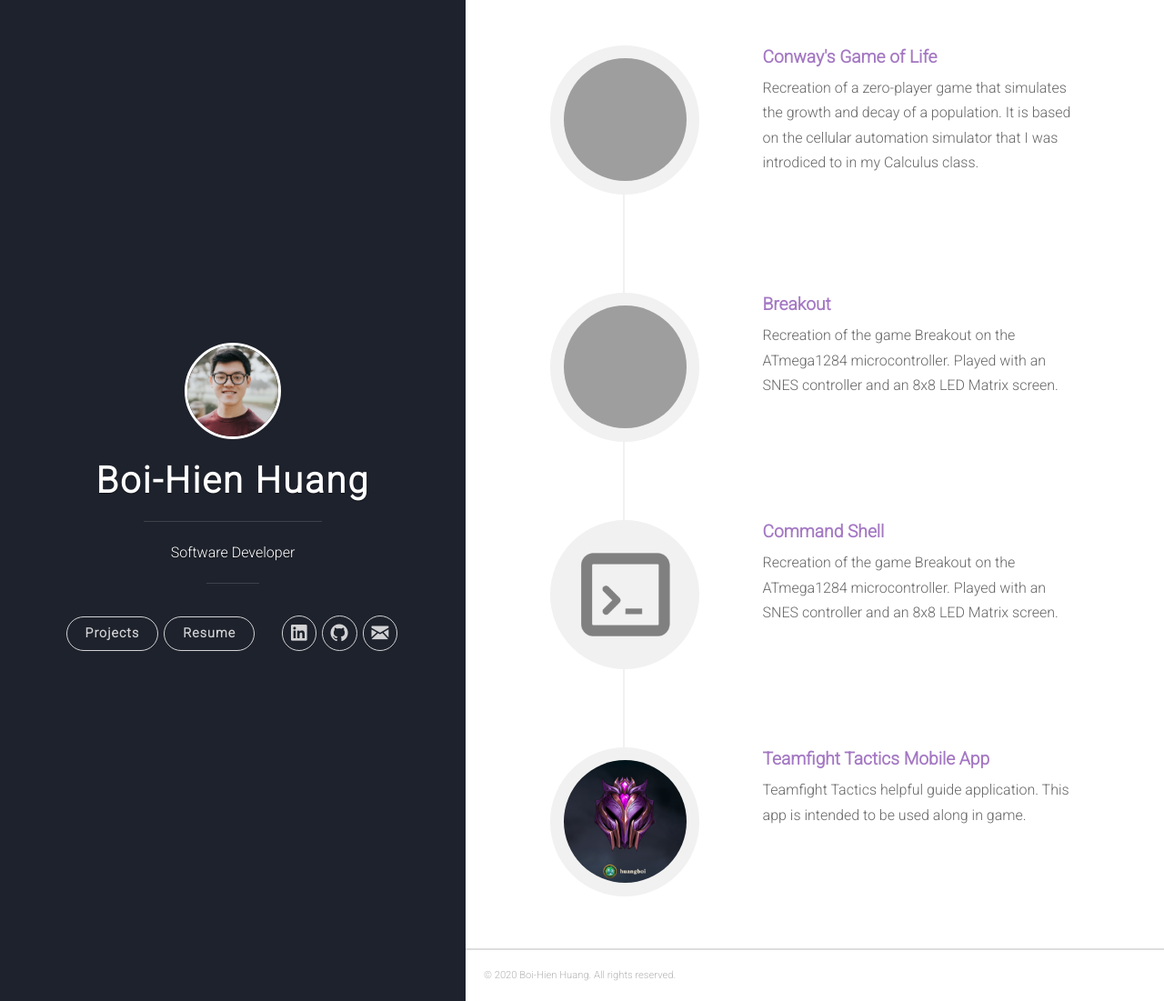
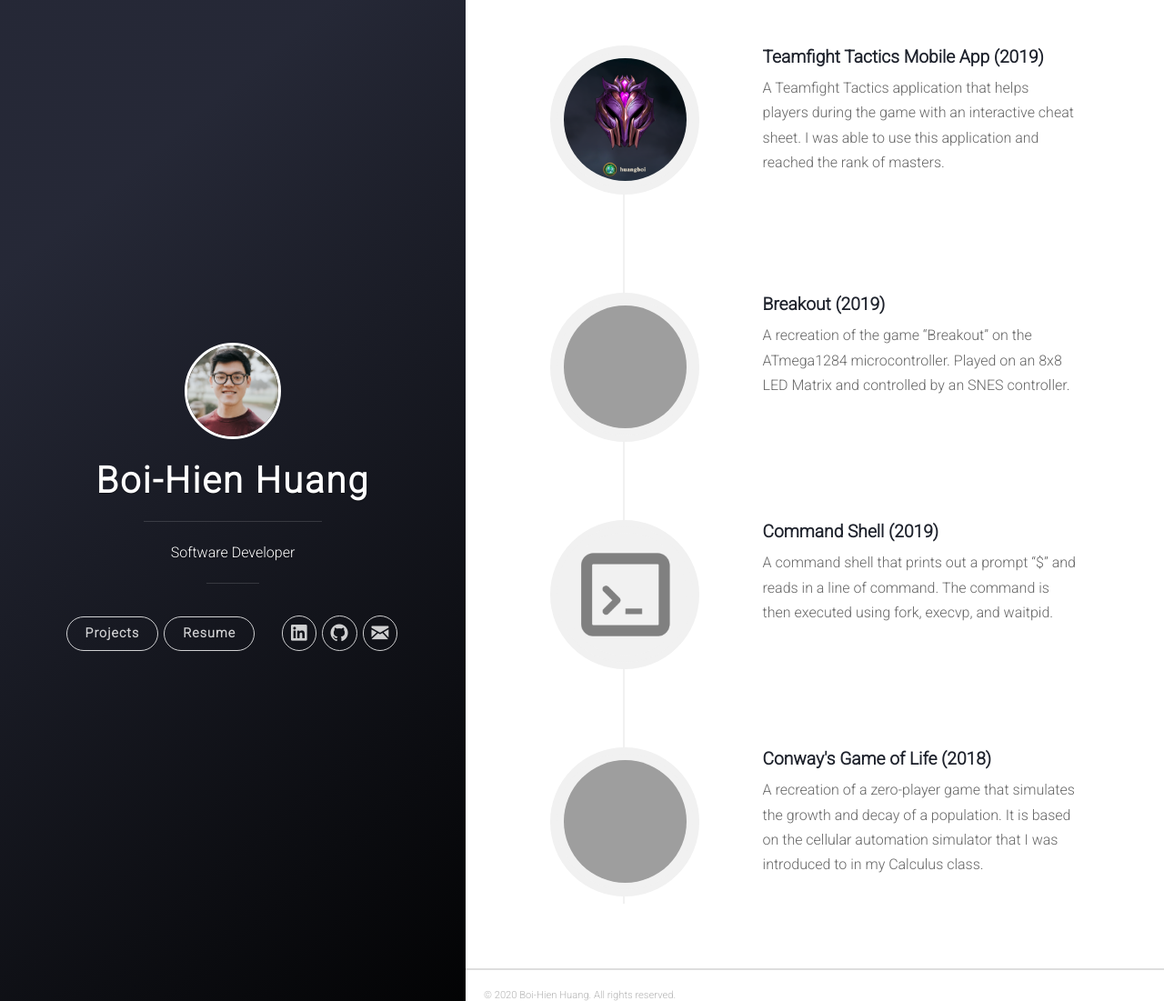
Before and after one commit to boihien/boihien.github.io, a Jekyll site: the page built from index.html, in a window 1280 px wide and 1101 px high. Shown: the whole window at 91% size. Built offline with Jekyll 4.4.1, drawn with Linux system fonts in a browser that asks for light colours; the list of posts is cut into pages by our own code; grey boxes are pictures that could not be loaded.

Commit message:
edited colors and project file

```diff
--- a/_data/projects.yml
+++ b/_data/projects.yml
@@ -1,24 +1,24 @@
 # projects section data
-- name: Conway's Game of Life
+- name: Teamfight Tactics Mobile App (2019)
+  gh_user: boihien
+  repo: TFT-APP
+  img: "images/masters.png"
+  desc: A Teamfight Tactics application that helps players during the game with an interactive cheat sheet. I was able to use this application and reached the rank of masters.
+
+- name: Breakout (2019)
+  gh_user: boihien
+  repo: CS120B-Labs
+  img: https://cdn.elg.im/breakout/google-atati-breakout.jpg
+  desc: A recreation of the game "Breakout" on the ATmega1284 microcontroller. Played on an 8x8 LED Matrix and controlled by an SNES controller.
+
+- name: Command Shell (2019)
+  gh_user: boihien
+  repo: rshell
+  img: "images/shell2.png"
+  desc: A command shell that prints out a prompt "$" and reads in a line of command. The command is then executed using fork, execvp, and waitpid.
+
+- name: Conway's Game of Life (2018)
   gh_user: boihien
   repo: Conways-Game-of-Life
   img: https://upload.wikimedia.org/wikipedia/commons/e/e5/Gospers_glider_gun.gif
-  desc: Recreation of a zero-player game that simulates the growth and decay of a population. It is based on the cellular automation simulator that I was introdiced to in my Calculus class.
-
-- name: Breakout
-  gh_user: boihien
-  repo: CS120B-Labs
-  img: https://cdn.elg.im/breakout/google-atati-breakout.jpg
-  desc: Recreation of the game Breakout on the ATmega1284 microcontroller. Played with an SNES controller and an 8x8 LED Matrix screen.
-
-- name: Command Shell
-  gh_user: boihien
-  repo: rshell
-  img: "images/shell2.png"
-  desc: Recreation of the game Breakout on the ATmega1284 microcontroller. Played with an SNES controller and an 8x8 LED Matrix screen.
-
-- name: Teamfight Tactics Mobile App
-  gh_user: boihien
-  repo: TFT-APP
-  img: "images/masters.png"
-  desc: Teamfight Tactics helpful guide application. This app is intended to be used along in game.
+  desc: A recreation of a zero-player game that simulates the growth and decay of a population. It is based on the cellular automation simulator that I was introduced to in my Calculus class.
--- a/_sass/uno.scss
+++ b/_sass/uno.scss
@@ -931,16 +931,16 @@
 	color: #666666; }
 
 ::selection {
-	background: #fae3df; }
+	background: #c7a3e0 ; }
 
 ::-moz-selection {
-	background: #fae3df; }
+	background: #d4afee ; }
 
 a {
 	text-decoration: none;
-	color: #A478C3; }
+	color: #1E222C; }
 	a:hover {
-		color: #1E222C;
+		color: #d3b1eb;
 		-o-transition: .5s;
 		-ms-transition: .5s;
 		-moz-transition: .5s;
@@ -1056,7 +1056,7 @@
 		.time a:hover,
 		.author a:hover,
 		.tags a:hover {
-			color: #A478C3; }
+			color: #d4bae7; }
 
 .excerpt {
 	margin: 0;
@@ -1227,7 +1227,9 @@
 	right: 0;
 	bottom: 0;
 	left: 0;
-	 }
+	background-image: -webkit-linear-gradient(-410deg, rgba(42, 44, 61 , 0.6) 20%, rgba(0, 0, 0, 0.9));
+	background-image: linear-gradient(140deg,rgba(42, 44, 61 , 0.6) 20%, rgba(0, 0, 0, 0.9)); }
+
 
 .panel-cover__logo {
 	margin-bottom: .2em; }
@@ -1308,17 +1310,17 @@
 
 .btn, .navigation__item a {
 	padding: 10px 20px;
-	border: 1px solid #e25440;
+	border: 1px solid #2A2C3D ;
 	border-radius: 20px;
 	font-size: .9em;
 	font-weight: bold;
 	letter-spacing: 1px;
 	text-shadow: none;
-	color: #e25440;
+	color: #2A2C3D ;
 	-webkit-font-smoothing: antialiased; }
 	.btn:hover, .navigation__item a:hover {
-		color: #b9301c;
-		border-color: #b9301c; }
+		color: #2A2C3D ;
+		border-color: #2A2C3D ; }
 
 .btn-secondary {
 	border-color: #5ba4e5;
```
